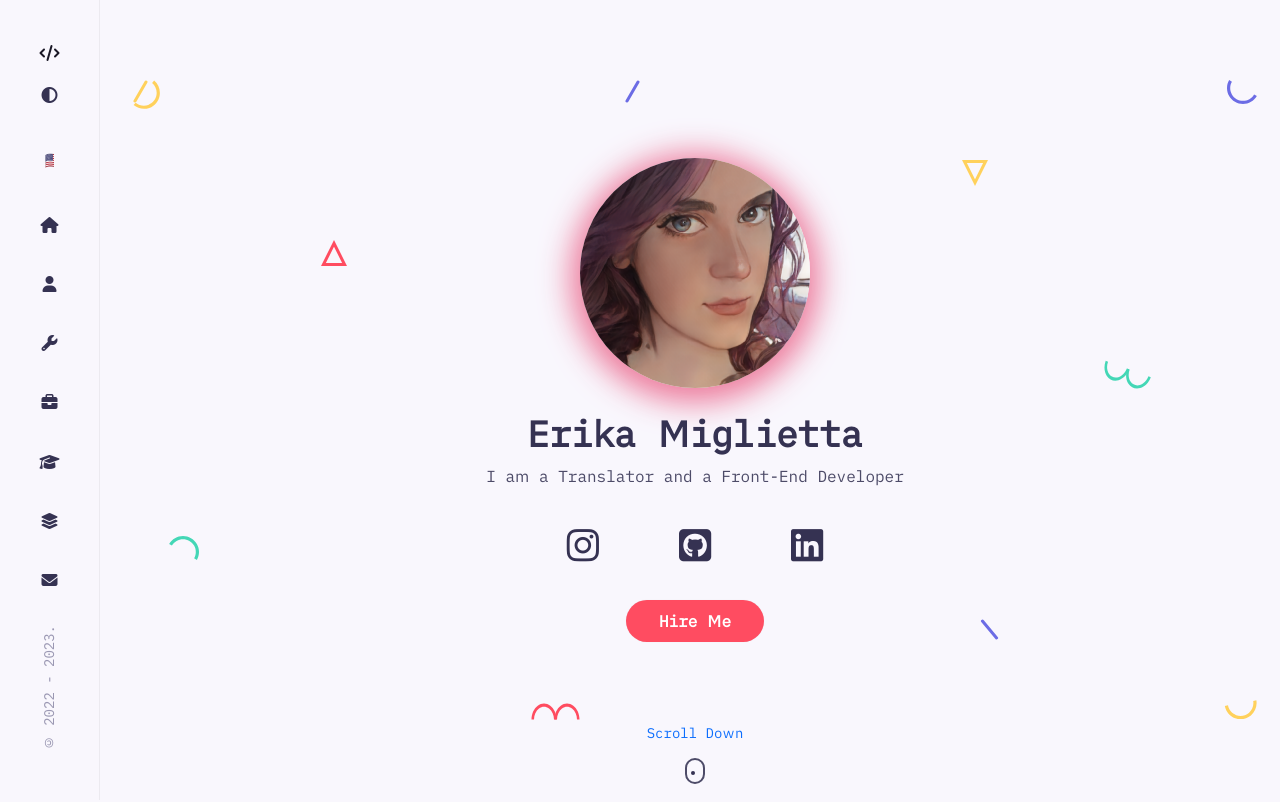
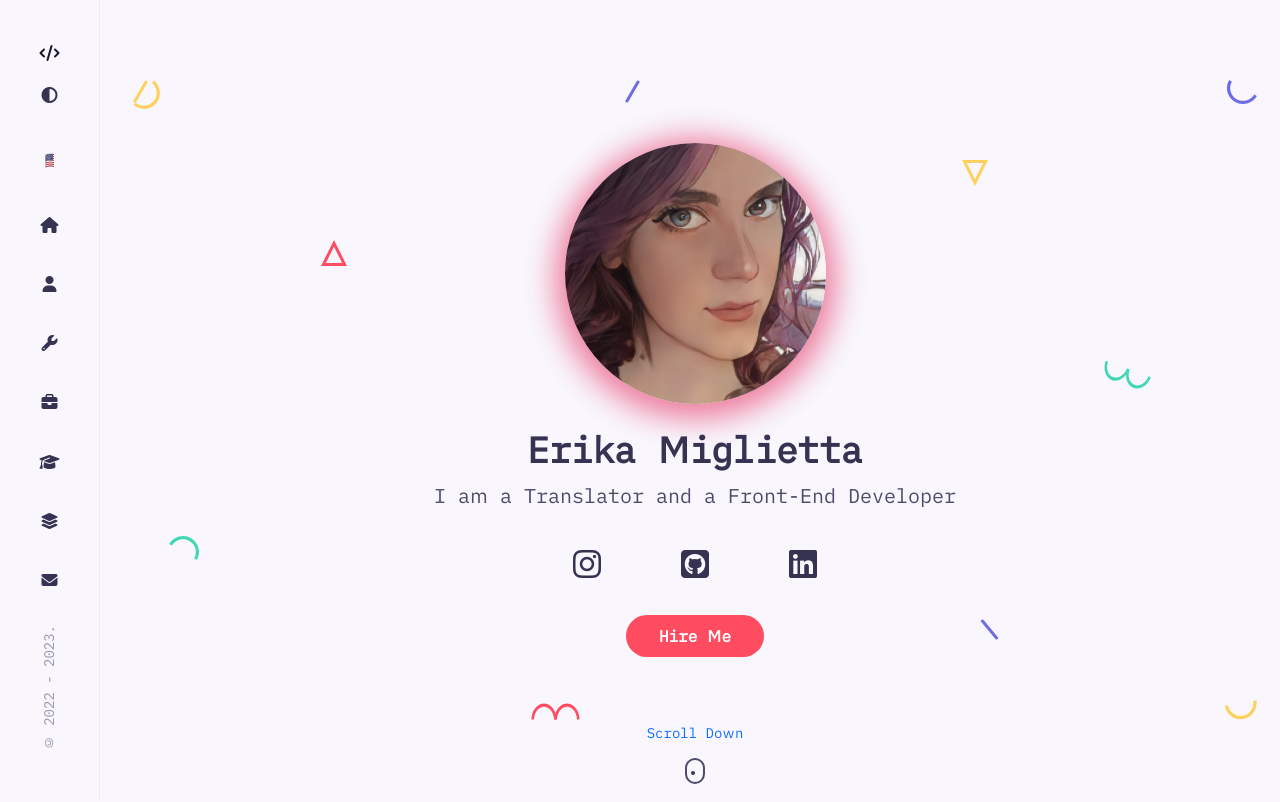
Before and after one commit to erina92/react-portfolio, a React (Create React App) app: page / in a window 1280 px wide. Shown: the top 802 px of the page. Built offline with nearby package versions, Linux system fonts and the light colour scheme.

Commit message:
fixed css in home.jsx

```diff
--- a/src/components/home/home.css
+++ b/src/components/home/home.css
@@ -32,6 +32,10 @@
   margin-bottom: 0.5rem;
 }
 
+.home__education {
+  font-size: 20px;
+}
+
 .home__socials {
   display: flex;
   column-gap: 5rem;
@@ -41,7 +45,7 @@
 
 .socials__link {
   color: var(--title-color);
-  font-size: 2.3rem;
+  font-size: 2rem;
   transition: 0.3s;
 }
 
```
